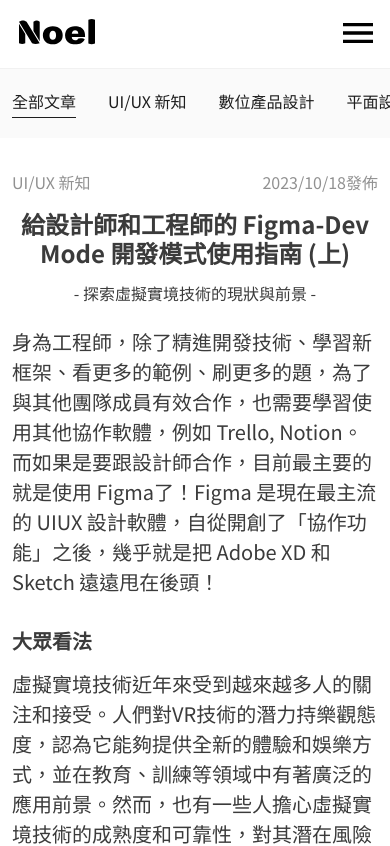
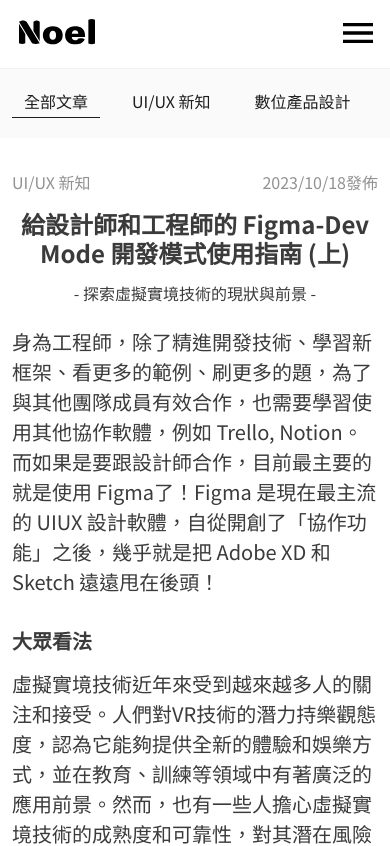
Before and after one commit to happyloa/Hex2024-mission2, a Next.js app: page /blog/figma-dev-mode-part1 in a window 390 px wide. Shown: the top 846 px of the page. Built offline with nearby package versions, Linux system fonts and the light colour scheme; a web font is replaced by a local one.

Commit message:
新增全尺寸螢幕響應式設定

```diff
--- a/components/blog/BlogMobileNav.module.css
+++ b/components/blog/BlogMobileNav.module.css
@@ -15,13 +15,13 @@
 
   .container ul {
     display: flex;
-    gap: 32px;
+    gap: 20px;
     width: 100%;
     max-width: 521px;
   }
 
   .container ul li {
-    padding: 0 0 4px;
+    padding: 0 12px 4px;
   }
 
   .container ul li:first-child {
--- a/components/contact/ContactInfo.module.css
+++ b/components/contact/ContactInfo.module.css
@@ -102,7 +102,7 @@
   color: var(--black);
 }
 
-@media (max-width: 576px) {
+@media (max-width: 992px) {
   .container {
     gap: 40px;
     padding: 80px 27px;
```
